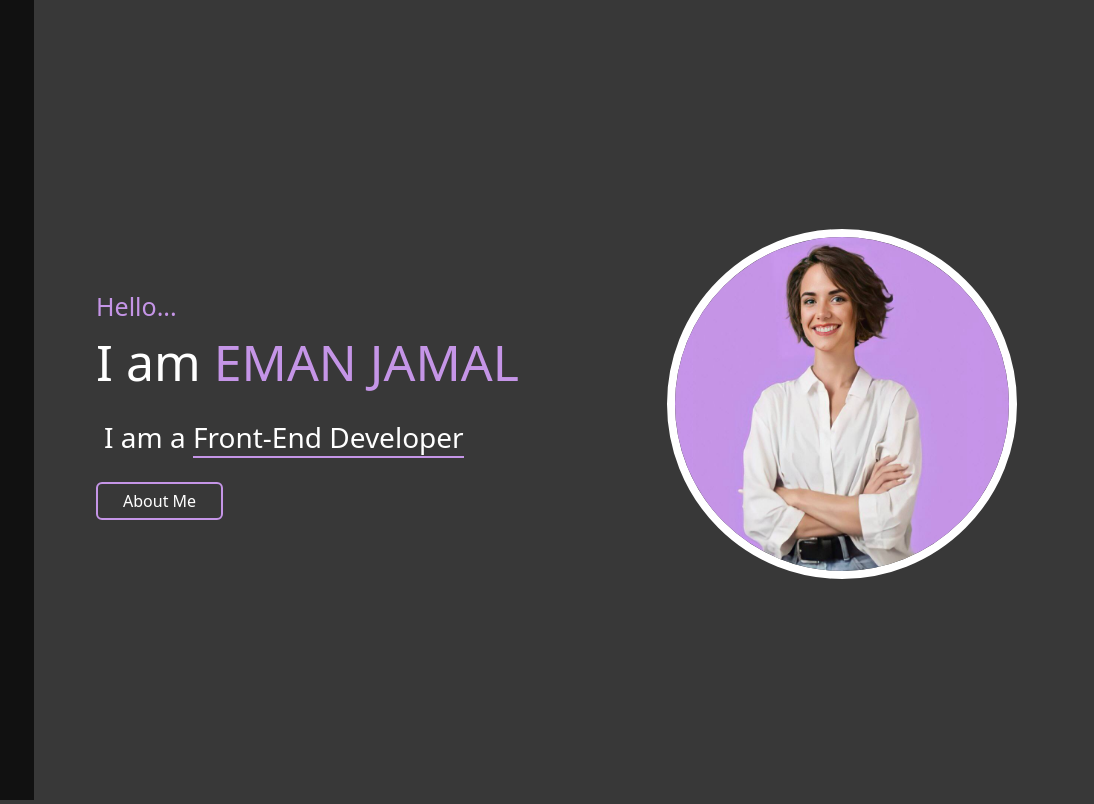
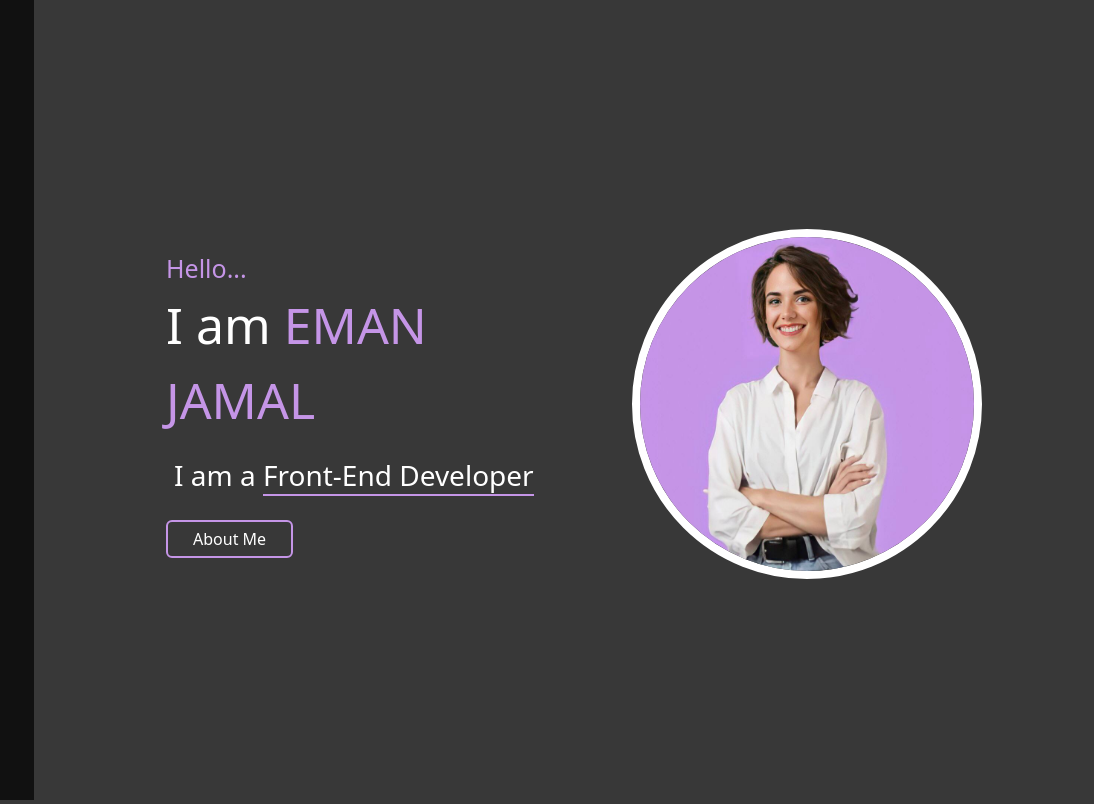
Before and after one commit to emanjse/portfolio, a plain HTML site: page index.html in a window 1280 px wide. Shown: the full height of the page, 186-1280 px from the left. Drawn offline with nearby package versions, Linux system fonts and the light colour scheme; a web font is replaced by a local one.

Commit message:
update home section

```diff
--- a/index.html
+++ b/index.html
@@ -3,7 +3,7 @@
   <head>
     <meta charset="utf-8" />
     <meta name="viewport" content="width=device-width, initial-scale=1" />
-    <title>demo</title>
+    <title>Portfolio</title>
 
 
     <!-- google font -->
@@ -82,7 +82,7 @@
 <div class="home mt-1"  id="home">
 
   <div class="container-lg">
-    <div class="row  align-items-center align-content-center min-vh-100">
+    <div class="row  home-container align-items-center align-content-center min-vh-100">
       <div class="col-md-6  mt-5 mt-lg-0">
        <div class="home-img text-center mt-5 mt-md-0">
         <img src="image/person.jpg"  class="rounded-circle" style="width:350px;height:350px;" alt="person Photo">
--- a/style.css
+++ b/style.css
@@ -102,7 +102,7 @@ section{
     margin-bottom: 35px;
     text-align:center;
 }
-.home{
+.home-container{
     padding-left:270px;
 }
 }
```
